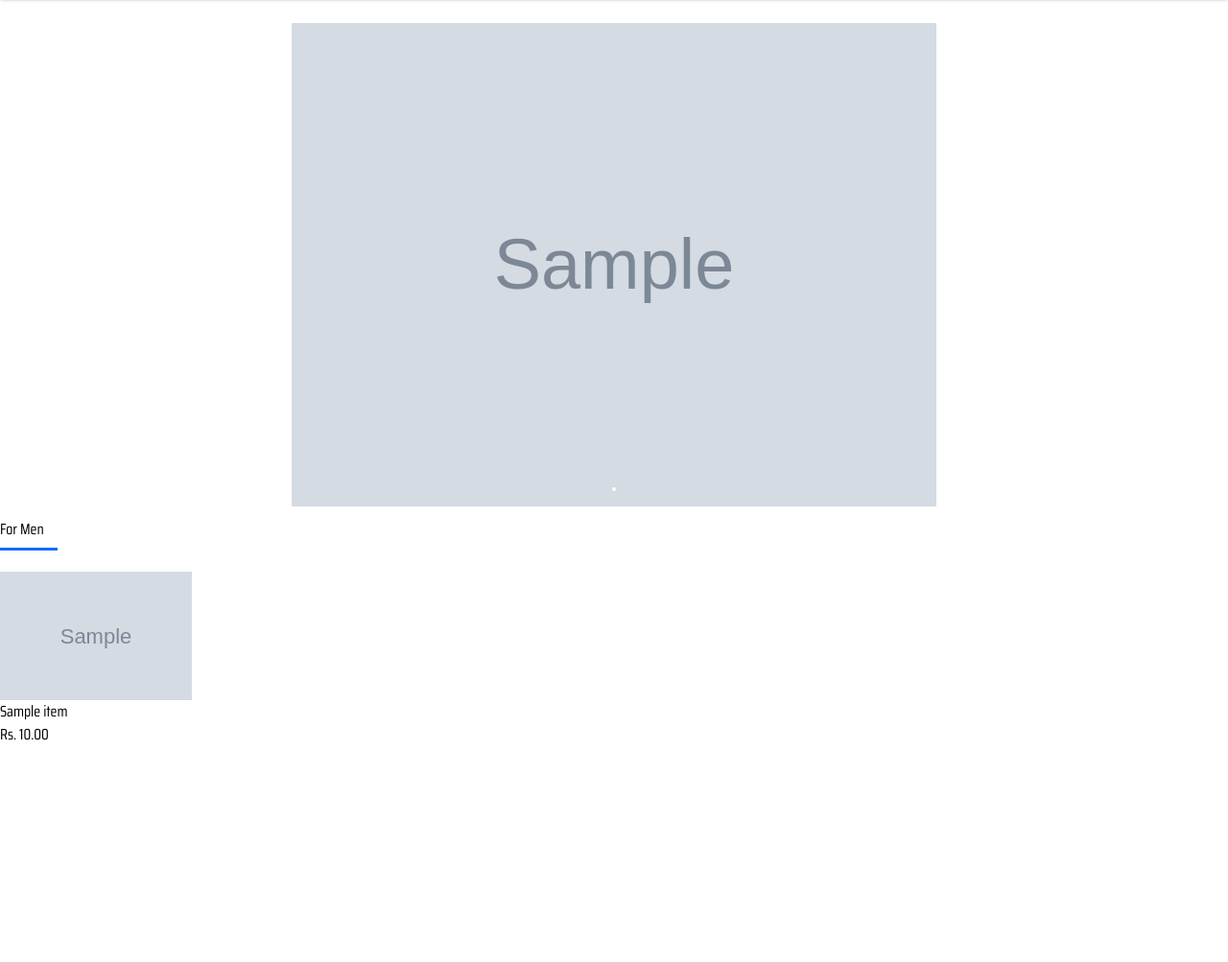
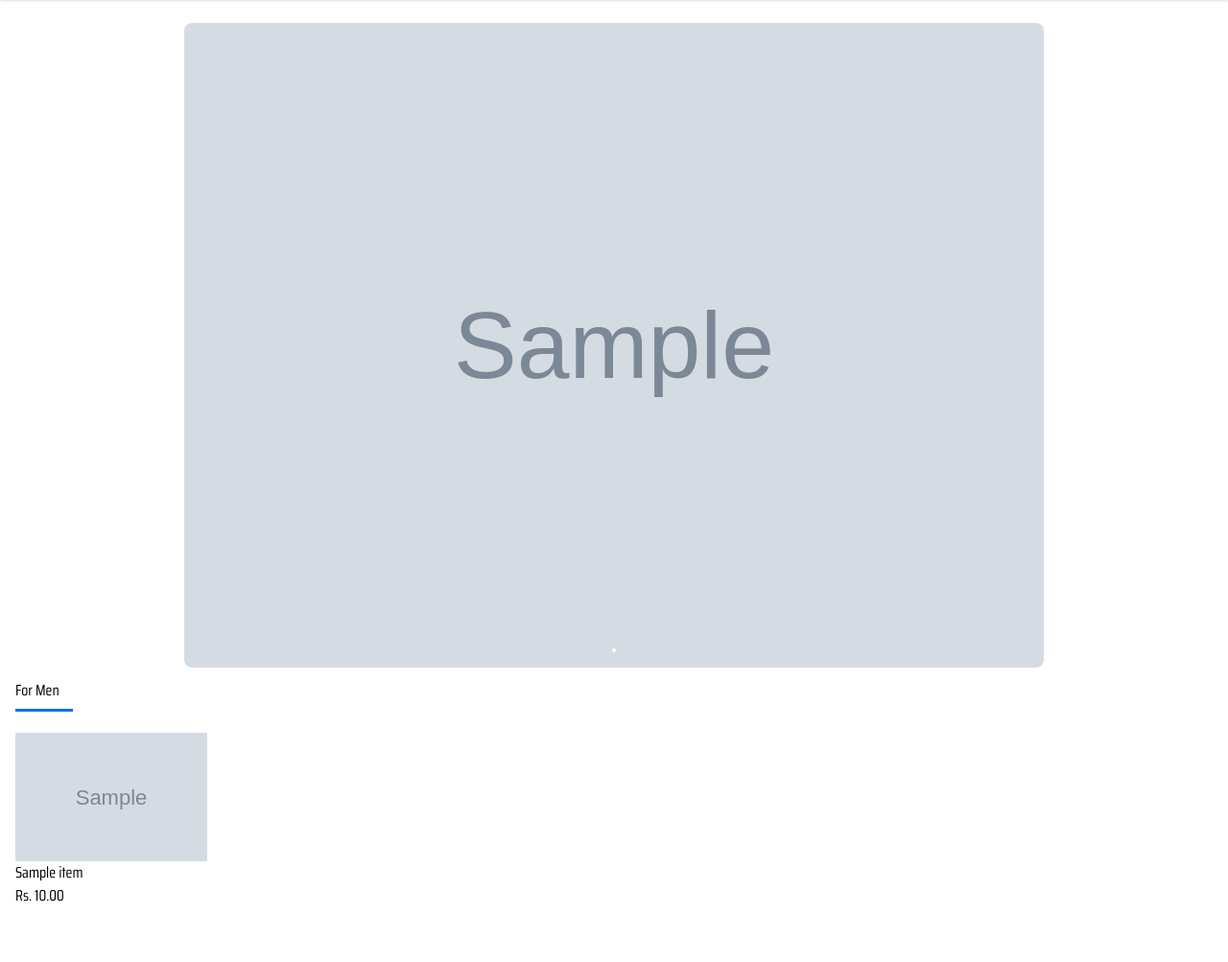
Before and after one commit to Sushan64/E-commerce, a Django app: template ecommerce/templates/ecommerce/home.html in a window 1280 px wide. Shown: the part 44-1047 px from the top of the page at 96% size. Before the commit the page ends 816 px from the top, so only its background shows below. Run offline with Django 5.2, Linux system fonts and the light colour scheme; the template is opened without the code that fills it: values that come from a table or form of the project are taken from there, others are empty; tables that the repository leaves empty hold one stand-in row (values such as "Sample post"); grey boxes marked "Sample" are stand-in pictures.

Commit message:
Checkpoint before assistant change: Updated the website's image display
Updated the carousel and layout templates, switching from Bootstrap to Tailwind CSS and making minor styling adjustments.  Specifically, changed `carousel.html` and `layout.html` files to use Tailwind classes and updated aspect ratios and container padding.

Replit-Commit-Author: Assistant

```diff
--- a/ecommerce/templates/ecommerce/banner.html
+++ b/ecommerce/templates/ecommerce/banner.html
@@ -1,11 +1,11 @@
 {% load static %}
 <div id="carousel" class="relative w-full max-w-4xl mx-auto">
   <!-- Carousel wrapper -->
-  <div class="overflow-hidden relative rounded-xl" id="carousel-wrapper">
+  <div class="overflow-hidden relative rounded-lg" id="carousel-wrapper">
     <div class="flex transition-transform duration-500 ease-out" id="carousel-container">
       {% for banner in banners %}
       <div class="w-full flex-shrink-0">
-        <div class="aspect-[16/9]">
+        <div class="aspect-auto">
           <img src="{{ banner.image.url }}" class="w-full h-full object-contain" alt="Banner image">
         </div>
       </div>
--- a/templates/layout.html
+++ b/templates/layout.html
@@ -26,7 +26,7 @@
 </head>
 <body>
     {% include 'navbar.html' %}
-    <div class="container mx-auto mt-6">
+    <div class="container mx-auto px-4 mt-6">
 
     {% block content %}
     {% endblock %}
```
